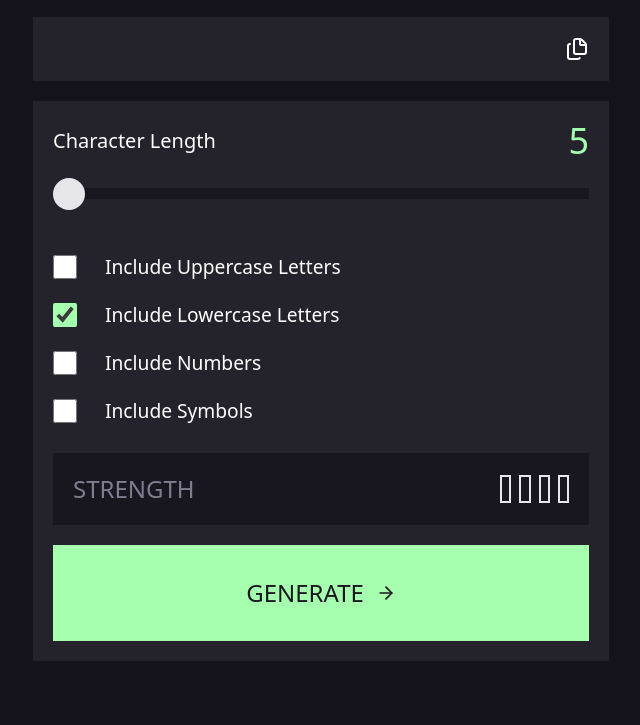
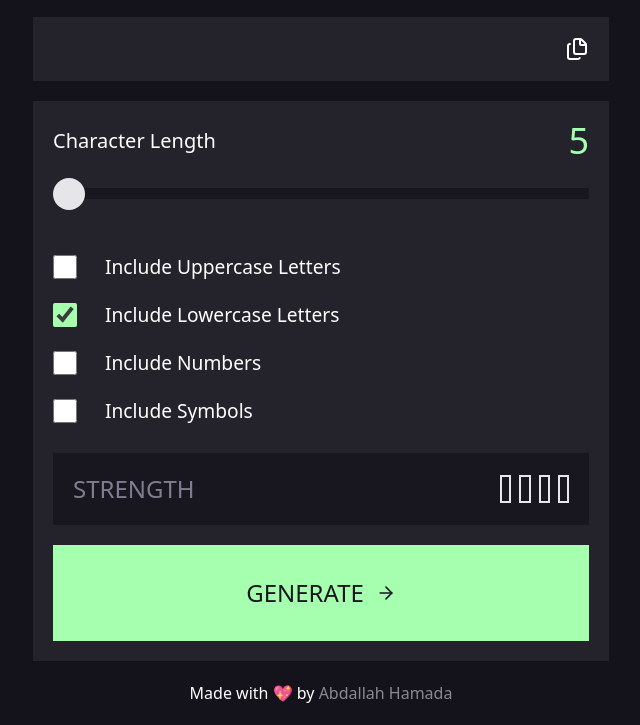
Before and after one commit to AbdullahHamadax/password-generator, a plain HTML site: page index.html in a window 1280 px wide. Shown: the part 119-844 px from the top of the page, without its empty margins (319-959 px from the left). Before the commit the page ends 800 px from the top, so only its background shows below. Drawn offline with nearby package versions, Linux system fonts and the light colour scheme.

Commit message:
feat: add watermark, transition property to button

```diff
--- a/index.html
+++ b/index.html
@@ -118,7 +118,7 @@
           </div>
         </div>
         <button
-          class="uppercase bg-[#A5FFAE] hover:bg-[#6abc72] px-5 py-8 max-w-xl w-full text-[#18171F] flex items-center justify-center gap-3 mt-5"
+          class="uppercase bg-[#A5FFAE] hover:bg-[#6abc72] px-5 py-8 max-w-xl w-full text-[#18171F] flex items-center justify-center gap-3 mt-5 transition"
           onclick="generateRandomPassword()"
         >
           <div class="flex items-center gap-3">
@@ -127,6 +127,15 @@
           </div>
         </button>
       </div>
+
+      <p>
+        Made with 💖 by
+        <a
+          href="https://github.com/AbdullahHamadax"
+          class="hover:underline animate-pulse"
+          >Abdallah Hamada</a
+        >
+      </p>
     </div>
     <script src="index.js"></script>
   </body>
```
